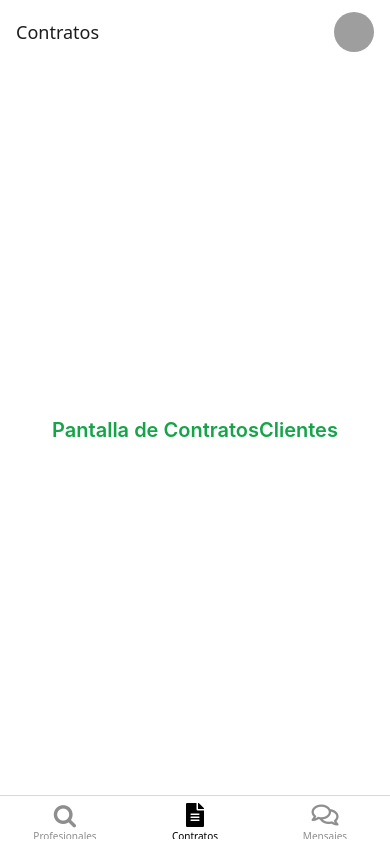
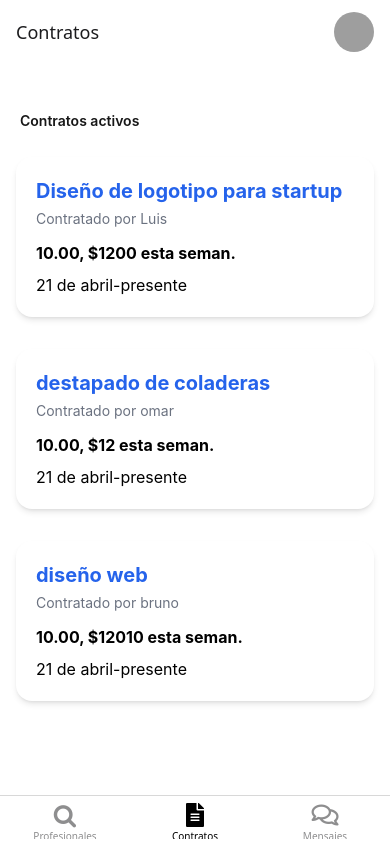
Before and after one commit to LuisCruzA/FlickUp, a React Native app: screen /Contratos in a window 390 px wide. Built offline with nearby package versions, Linux system fonts and the light colour scheme; grey boxes are pictures that could not be loaded.

Commit message:
contract screen added

```diff
--- a/App.tsx
+++ b/App.tsx
@@ -1,6 +1,6 @@
 
+import NavigationClient from './components/Cliente/NavigationClient';
 import NavigationProfessional from './components/Professional/NavigationProfessional';
-import NavigationClient from './components/Cliente/NavigationClient';
 
 import './global.css';
 
--- a/Screens/Cliente/ContratosC.tsx
+++ b/Screens/Cliente/ContratosC.tsx
@@ -1,12 +1,70 @@
-import React from 'react';
-import { View, Text } from 'react-native';
+import React, { useState } from 'react';
+import { View, Text, FlatList, TouchableOpacity, TextInput } from 'react-native';
 
-export default function ContratosC() {
+import Flashcard from '../../components/Professional/ContractCards';
+
+interface Contrato {
+  id: string;
+  titulo: string;
+  contratoPersona: string;
+  descripcion: string;
+  fecha: string;
+}
+export default function Contratos() {
+  //const [filtro, setFiltro] = useState('Todos');
+
+  const contratos: Contrato[] = [
+    {
+      id: '1',
+      titulo: 'Diseño de logotipo para startup',
+      contratoPersona: 'Luis',
+      descripcion:
+        '10.00, $1200 esta seman.',
+      fecha: '21 de abril-presente',
+    },
+    {
+      id: '2',
+      titulo: 'destapado de coladeras',
+      contratoPersona: 'omar',
+      descripcion:
+        '10.00, $12 esta seman.',
+      fecha: '21 de abril-presente',
+    },
+    {
+      id: '3',
+      titulo: 'diseño web',
+      contratoPersona: 'bruno',
+      descripcion:
+        '10.00, $12010 esta seman.',
+      fecha: '21 de abril-presente',
+    },
+  ];
+
+  //const filtros = ['Todos', 'Diseño', 'Programación', 'Marketing'];
+
+  //const trabajosFiltrados =
+  //filtro === 'Todos' ? trabajos : trabajos.filter((trabajo) => trabajo.categoria === filtro);
+
   return (
-    <View className="flex-1 items-center justify-center bg-white">
-      <Text className="text-xl font-semibold text-green-600">
-        Pantalla de ContratosClientes
+    <View className=" flex-1 bg-white pb-4">
+      <Text className="text-1xl mb-3 ml-5 mt-12 text-left font-semibold text-neutral-900">
+        Contratos activos
       </Text>
+
+      <FlatList
+        data={contratos}
+        keyExtractor={(item) => item.id}
+        renderItem={({ item }) => (
+          <Flashcard
+            titulo={item.titulo}
+            contratoPersona={item.contratoPersona}
+            descripcion={item.descripcion}
+            fecha={item.fecha}
+          />
+        )}
+      />
     </View>
   );
 }
+
+//export default Trabajos;
```
